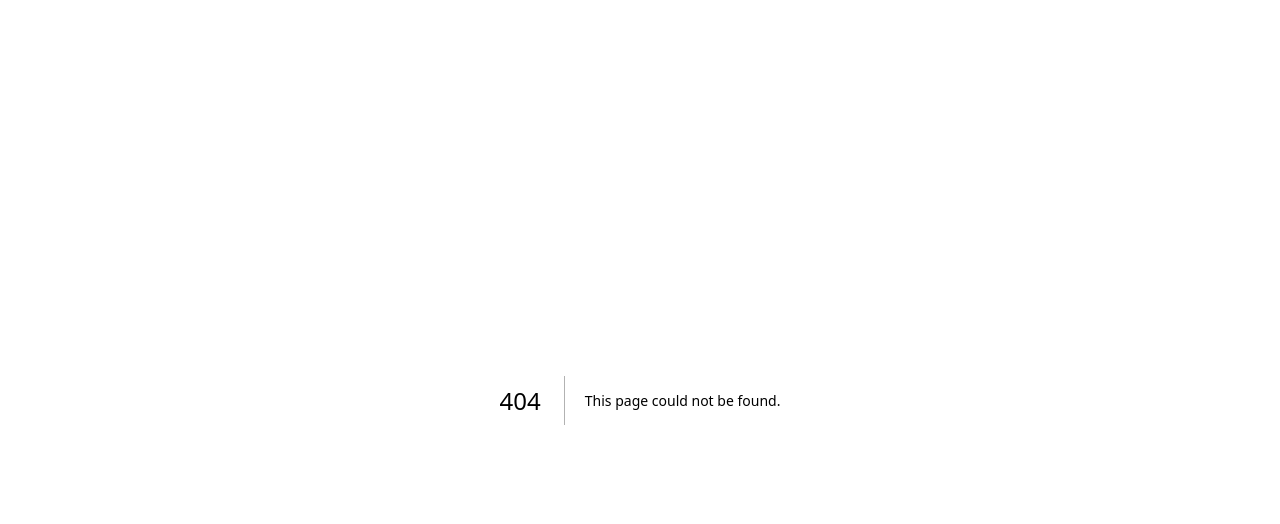
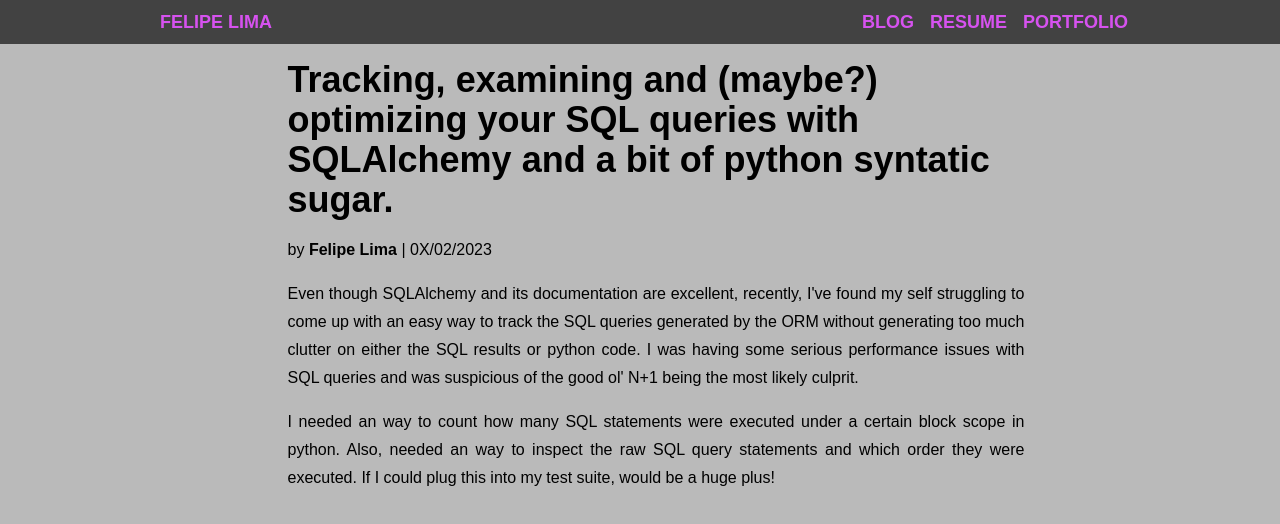
Before and after one commit to feslima/my-website, a Next.js app: page /blog/sqlalchemy-doctor in a window 1280 px wide. Before the commit this address had no page. Shown: the top 524 px of the page. Built offline with nearby package versions, Linux system fonts and the light colour scheme.

Commit message:
feat: initial blog post

```diff
--- a/components/layout.tsx
+++ b/components/layout.tsx
@@ -20,7 +20,7 @@ export const BlogLayout: React.FC<BlogLayoutProps> = ({ children }) => {
   return (
     <div className="bg-feslima-50 min-h-screen">
       <Navbar sticky={true} />
-      <div className="max-w-[80ch] pr-4 pl-12 py-4 leading-[1.75] mx-auto">
+      <div className="max-w-[90ch] pr-4 pl-12 py-4 leading-[1.75] mx-auto">
         {children}
       </div>
     </div>
--- a/next.config.js
+++ b/next.config.js
@@ -1,6 +1,7 @@
 /** @type {import('next').NextConfig} */
 const nextConfig = {
   reactStrictMode: true,
-}
+  images: { unoptimized: true },
+};
 
-module.exports = nextConfig
+module.exports = nextConfig;
--- a/pages/blog.tsx
+++ /dev/null
@@ -1,28 +0,0 @@
-import type { NextPage } from 'next';
-import Head from 'next/head';
-import { BlogLayout } from '../components/layout';
-
-const Blog: NextPage = () => {
-  return (
-    <BlogLayout>
-      <div className="divide-y divide-feslima-400 divide-solid flex justify-center flex-col">
-        <Head>
-          <title>Felipe Lima</title>
-          <meta name="description" content="Felipe's Personal Website" />
-          <link rel="icon" href="images/favicon.svg" />
-        </Head>
-
-        <div className="space-y-4">
-          <h1 className="text-4xl font-bold">Hello World!</h1>
-          <p>
-            Here you can find a few things that I either find interesting or
-            currently working. I find that, at least for me, writing about some
-            topic is a better way to fixate knowledge.
-          </p>
-        </div>
-      </div>
-    </BlogLayout>
-  );
-};
-
-export default Blog;
--- /dev/null
+++ b/pages/blog/index.tsx
@@ -0,0 +1,41 @@
+import type { NextPage } from 'next';
+import Head from 'next/head';
+import { BlogLayout } from '../../components/layout';
+
+const Blog: NextPage = () => {
+  return (
+    <BlogLayout>
+      <div className="divide-y divide-feslima-400 divide-solid flex justify-center flex-col">
+        <Head>
+          <title>Felipe Lima</title>
+          <meta name="description" content="Felipe's Personal Website" />
+          <link rel="icon" href="/images/favicon.svg" />
+        </Head>
+
+        <div className="space-y-8">
+          <div className="space-y-4">
+            <h1 className="text-4xl font-bold">Hello World!</h1>
+            <p>
+              Here you can find a few things that I either find interesting or
+              currently working. I find that, at least for me, writing about
+              some topic is a better way to fixate knowledge.
+            </p>
+          </div>
+
+          <ul>
+            <a
+              href="/blog/sqlalchemy-doctor"
+              rel="noopener noreferrer"
+              target="_blank"
+              className="text-feslima-purple-800 font-bold no-underline hover:underline before:content-['>']"
+            >
+              Tracking and examining your SQL queries health with SQLAlchemy
+            </a>
+          </ul>
+        </div>
+      </div>
+    </BlogLayout>
+  );
+};
+
+export default Blog;
--- /dev/null
+++ b/pages/blog/sqlalchemy-doctor.tsx
@@ -0,0 +1,43 @@
+import type { NextPage } from 'next';
+import Head from 'next/head';
+import { BlogLayout } from '../../components/layout';
+
+const SQLAlchemyDoctor: NextPage = () => {
+  return (
+    <BlogLayout>
+      <div className="divide-y divide-feslima-400 divide-solid flex justify-center flex-col">
+        <Head>
+          <title>Felipe Lima</title>
+          <meta name="description" content="Felipe's Personal Website" />
+          <link rel="icon" href="/images/favicon.svg" />
+        </Head>
+
+        <div className="space-y-4">
+          <h1 className="text-4xl font-bold">
+            Tracking, examining and (maybe?) optimizing your SQL queries with
+            SQLAlchemy and a bit of python syntatic sugar.
+          </h1>
+          <h2>
+            by <b>Felipe Lima</b> | 0X/02/2023
+          </h2>
+          <p className="text-justify">
+            Even though SQLAlchemy and its documentation are excellent,
+            recently, I&apos;ve found my self struggling to come up with an easy
+            way to track the SQL queries generated by the ORM without generating
+            too much clutter on either the SQL results or python code. I was
+            having some serious performance issues with SQL queries and was
+            suspicious of the good ol&apos; N+1 being the most likely culprit.
+          </p>
+          <p className="text-justify">
+            I needed an way to count how many SQL statements were executed under
+            a certain block scope in python. Also, needed an way to inspect the
+            raw SQL query statements and which order they were executed. If I
+            could plug this into my test suite, would be a huge plus!
+          </p>
+        </div>
+      </div>
+    </BlogLayout>
+  );
+};
+
+export default SQLAlchemyDoctor;
```
Also changed, not shown: pages/blog/hello-world.tsx (deleted).
